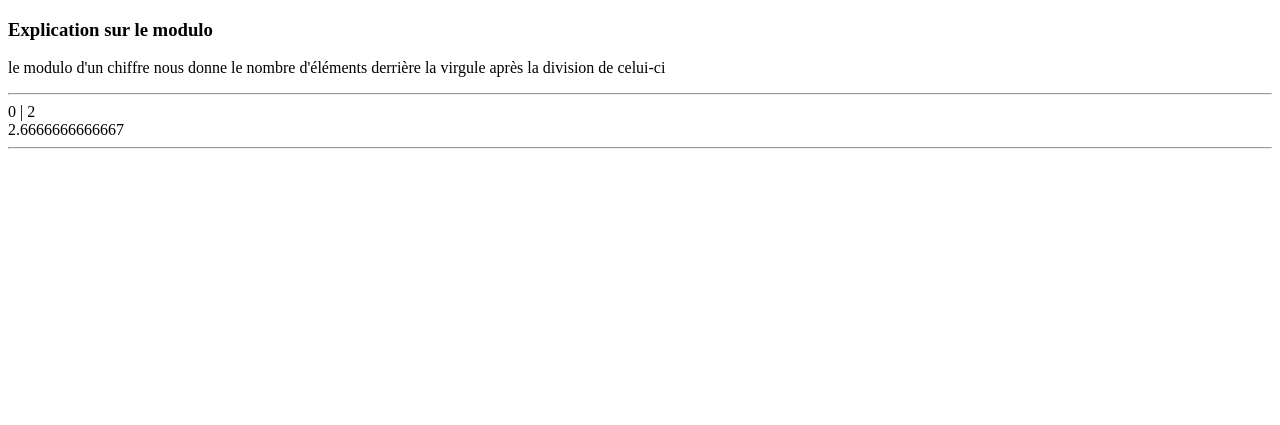
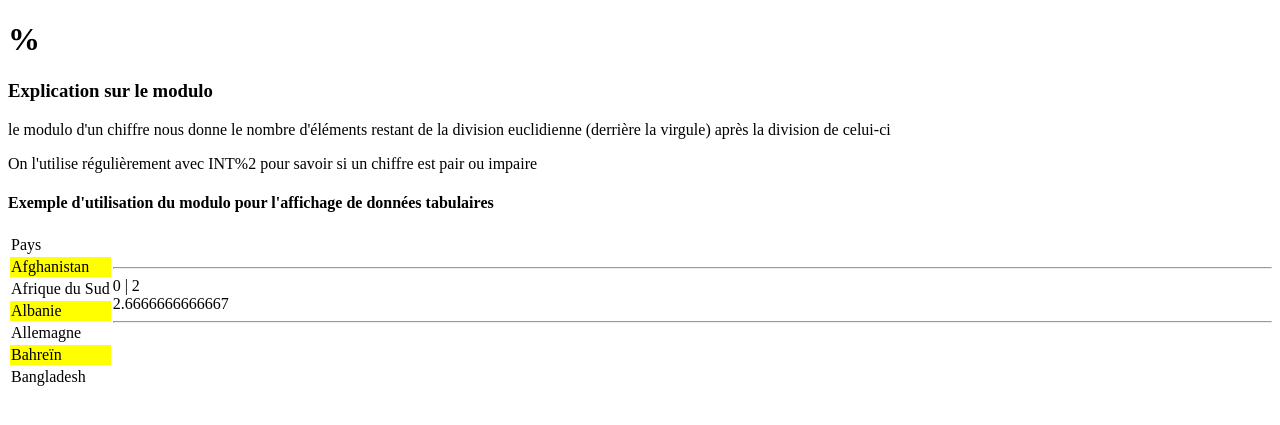
Before and after one commit to wawatusee/revision-php-post-confinement, a PHP site: page /02-modulo.php in a window 1280 px wide. Shown: the top 425 px of the page. Run offline with PHP 8.4, Linux system fonts and the light colour scheme.

Commit message:
exemple utilisation de modulo

```diff
--- a/02-modulo.php
+++ b/02-modulo.php
@@ -1,18 +1,41 @@
-<?php
-
-?><!doctype html>
+<!doctype html>
 <html lang="en">
 <head>
     <meta charset="UTF-8">
     <meta name="viewport"
           content="width=device-width, user-scalable=no, initial-scale=1.0, maximum-scale=1.0, minimum-scale=1.0">
     <meta http-equiv="X-UA-Compatible" content="ie=edge">
-    <title>Document</title>
+    <title>Explication sur le modulo</title>
 </head>
 <body>
+<h1>%</h1>
+<h3>Explication sur le modulo</h3>
+<p>le modulo d'un chiffre nous donne le nombre d'éléments restant de la division euclidienne (derrière la virgule) après la division de celui-ci</p>
+<p>On l'utilise régulièrement avec INT%2 pour savoir si un chiffre est pair ou impaire</p>
+<h4>Exemple d'utilisation du modulo pour l'affichage de données tabulaires</h4>
+<?php
+// création d'un tableau de données que l'on souhaite afficher ligne par ligne
+$donnees = ["Afghanistan","Afrique du Sud","Albanie","Allemagne","Bahreïn","Bangladesh"];
+// on va utiliser le for et non le foreach, on a donc besoin du nombre d'entrée:
+$nb = count($donnees);
+?>
 
-<h3>Explication sur le modulo</h3>
-<p>le modulo d'un chiffre nous donne le nombre d'éléments derrière la virgule après la division de celui-ci</p>
+<p>
+    <table align="left">
+    <tr><td>Pays</td></tr>
+    <?php
+    // tant qu'on a des éléments dans le tableau
+    for($i=0;$i<$nb;$i++){
+        // utilisation d'une ternaire pour changer la couleur en cas de ligne paire ou impaire
+        $couleur = ($i%2)?"#FFF":"#FFFF00";
+        // affichage de la ligne avec la couleur
+        echo "<tr><td style='background-color: $couleur'>$donnees[$i]</td></tr>";
+    }
+    ?>
+</table>
+</p>
+<p>
+<br>
 <hr>
 <?php
 $a = 8;
@@ -22,5 +45,6 @@ echo $b." | ".$c;
 echo "<br>".($a/3);
 ?>
 <hr>
+</p>
 </body>
 </html>
```
